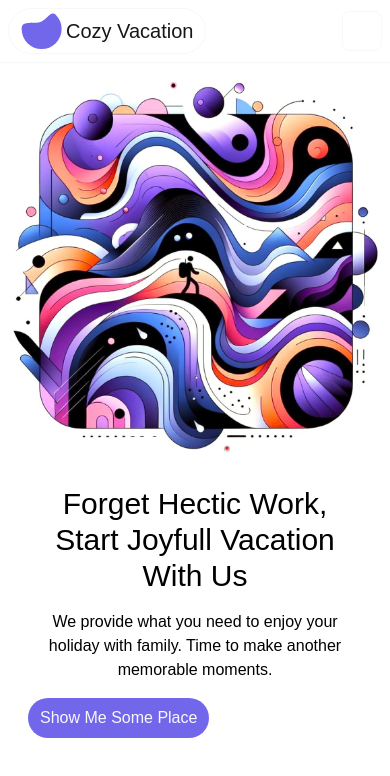
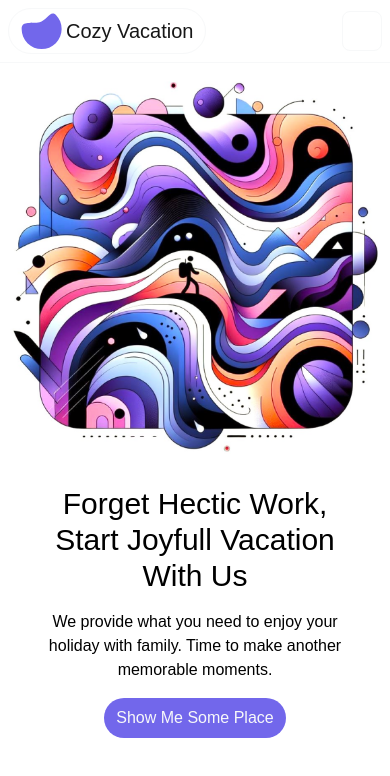
Before and after one commit to Fadhillatmojo/cozy-stay-mern, a React (Vite) app: page / in a window 390 px wide. Shown: the top 776 px of the page. Built offline with nearby package versions, Linux system fonts and the light colour scheme; some icons are missing; a web font is replaced by a local one.

Commit message:
fix: button center responsive

```diff
--- a/src/parts/Hero.jsx
+++ b/src/parts/Hero.jsx
@@ -6,7 +6,7 @@ export default function Hero() {
   return (
 	<div className='bg-white w-full px-2 flex justify-center mt-20 md:mt-24'>
 		<div className="max-w-screen-lg w-full flex flex-col-reverse md:flex-row lg:space-x-16">
-			<div className='flex flex-col justify-center px-5 md:w-1/2'>
+			<div className='flex flex-col justify-center items-center md:items-start px-5 md:w-1/2'>
 				<h1 className='text-3xl lg:text-5xl font-medium text-center md:text-left mt-8 md:mt-0'>
 					Forget Hectic Work, Start Joyfull Vacation With Us
 				</h1>
```
